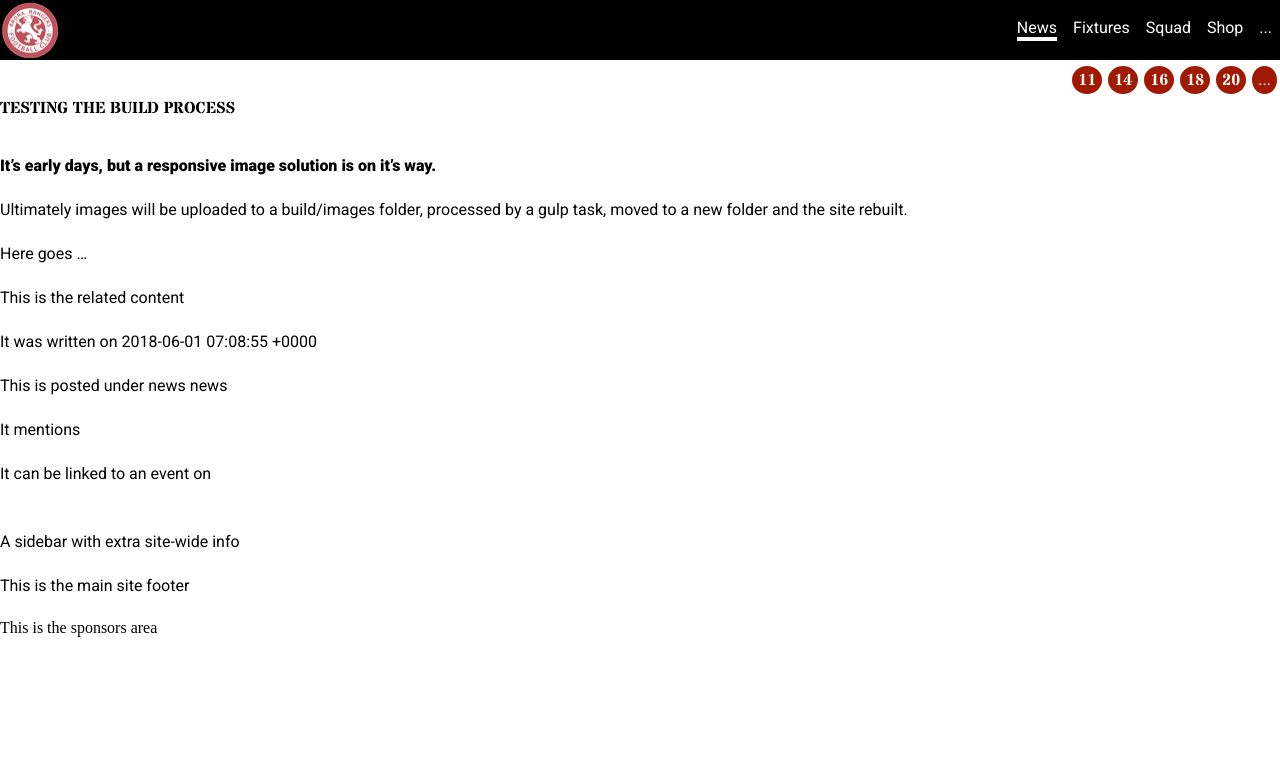
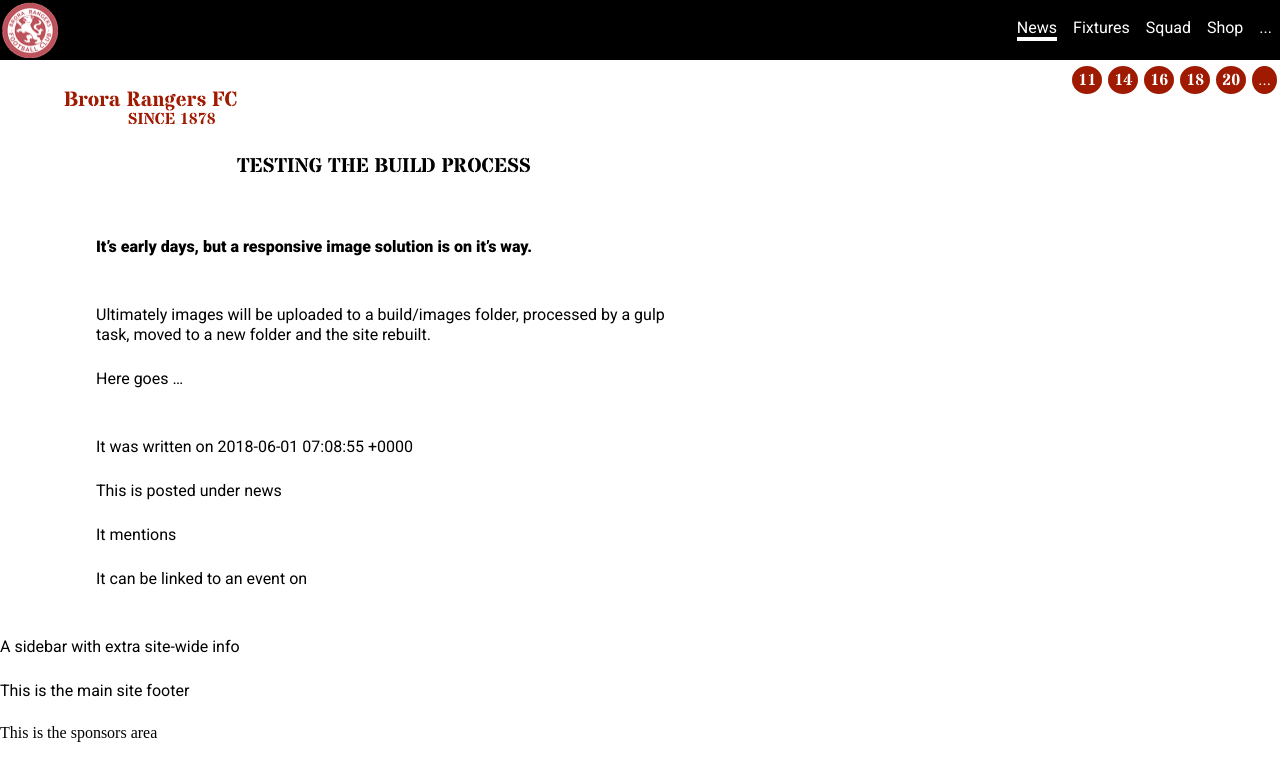
Before and after one commit to digitalbrora/club-website, a Jekyll site: the page built from _posts/articles/2018-06-01-testing-the-build-process.md, in a window 1280 px wide. Shown: the top 781 px of the page. Built offline with Jekyll 4.4.1, drawn with Linux system fonts in a browser that asks for light colours; a script that is not in the unit is left out.

```diff
--- a/_layouts/base.html
+++ b/_layouts/base.html
@@ -37,6 +37,10 @@
         </section>
         {% endunless %}
       </section>
+      <section class="subheader">
+        <h1>{{ site.title }}</h1>
+        <h2>SINCE 1878</h2>
+      </section>
     </header>
     <main>
       <section class="main-content">
--- a/_layouts/news-article.html
+++ b/_layouts/news-article.html
@@ -16,11 +16,11 @@
       {{ content | remove: page.excerpt }}
     </section>
     <aside class="">
-      <p>This is the related content</p>
+
     </aside>
     <footer class="meta-info">
       <p>It was written on {{ page.date }}</p>
-      <p>This is posted under {{ page.category }} news</p>
+      <p>This is posted under {{ page.category }}</p>
       <p>It mentions {{ page.tags }}</p>
       <p>It can be linked to an event on {{ page.linked-date }}</p>
     </footer>
--- a/css/main.css
+++ b/css/main.css
@@ -119,8 +119,36 @@
   background-color: #a01a01;
   color: white; }
 
+.subheader {
+  margin-top: 90px; }
+  .subheader h1 {
+    color: #a01a01;
+    font-size: 1.3em;
+    margin-left: 5vw; }
+  .subheader h2 {
+    color: #a01a01;
+    font-size: 1em;
+    font-family: 'Stardos Stencil', cursive;
+    margin-left: 10vw; }
+
 main {
-  margin-top: 100px; }
+  margin-top: 10px; }
 
 .main-content {
   display: grid; }
+  @media (min-width: 650px) {
+    .main-content {
+      grid-template-columns: 3fr 2fr; } }
+
+.news-article {
+  width: 95%;
+  margin: 0 auto;
+  display: grid; }
+  @media (min-width: 520px) {
+    .news-article {
+      width: 75%; } }
+
+.title {
+  text-align: center;
+  font-size: 1.25em;
+  padding: 1em 0; }
```
Also changed, not shown: build/scss/_layout.scss (+34 -1 lines).
